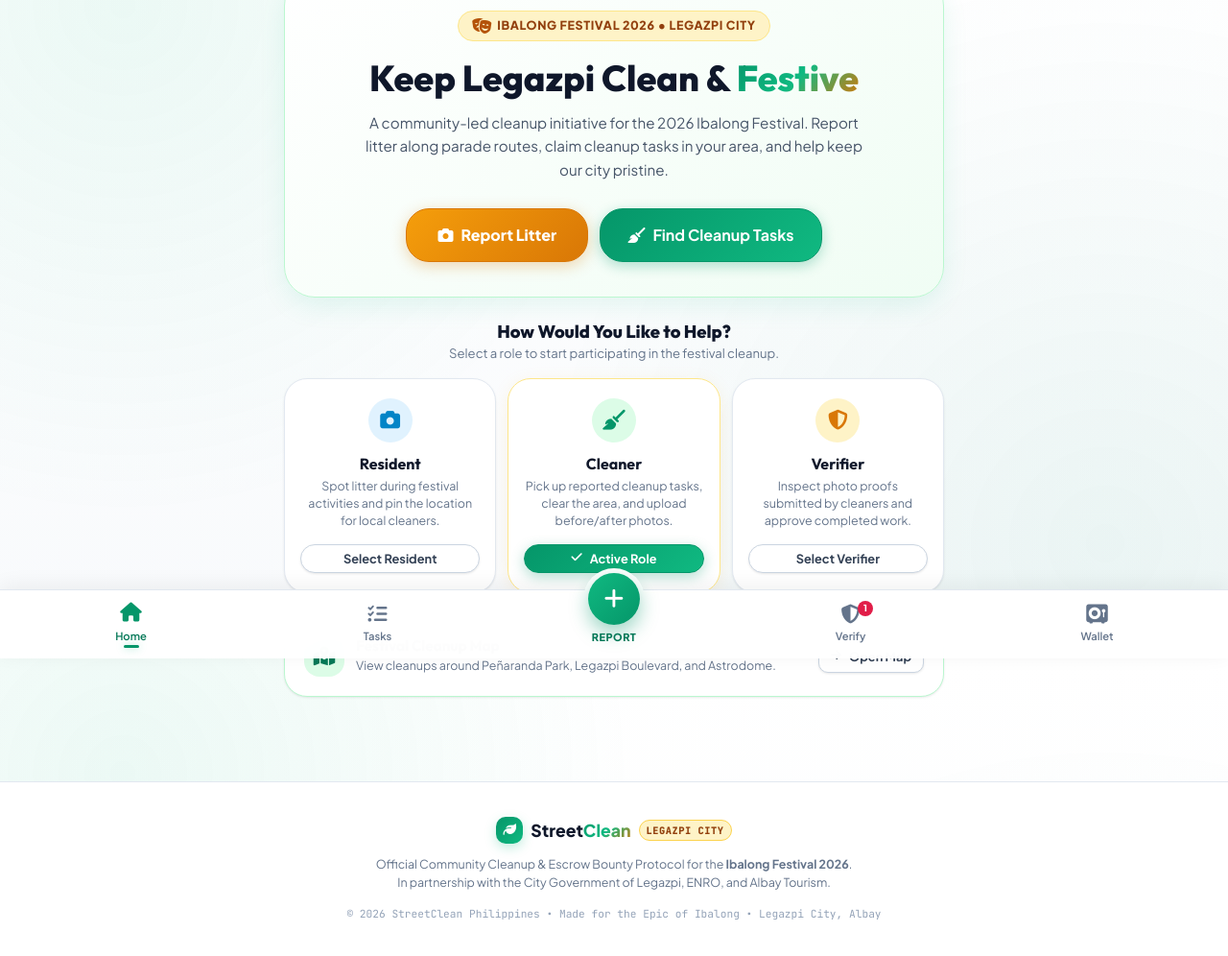
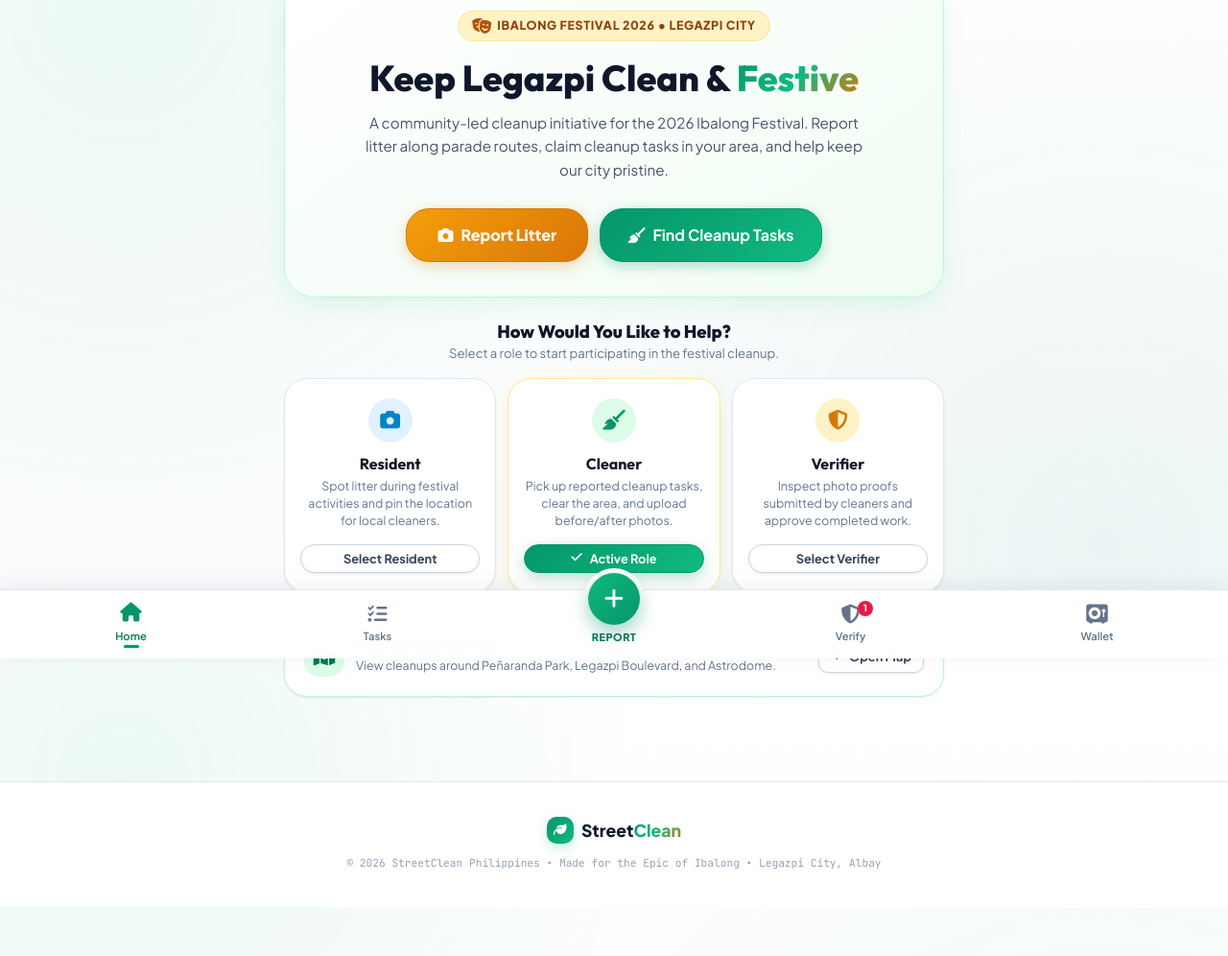
Before and after one commit to Paimoru/StreetClean, a website: page streetcleanMaydesign/index.html in a window 1280 px wide. Shown: the part 114-1110 px from the top of the page at 96% size. Drawn offline with nearby package versions, Linux system fonts and the light colour scheme.

Commit message:
remove redundant text

```diff
--- a/streetcleanMaydesign/index.html
+++ b/streetcleanMaydesign/index.html
@@ -146,11 +146,8 @@
         <div style="display: flex; align-items: center; justify-content: center; gap: 8px; margin-bottom: 0.75rem;">
           <div class="brand-icon" style="width: 28px; height: 28px; font-size: 0.85rem;"><i class="fa-solid fa-leaf"></i></div>
           <span style="font-weight: 800; font-size: 1.1rem; color: #0f172a;">Street<span class="gradient-text">Clean</span></span>
-          <span class="brand-tag">Legazpi City</span>
         </div>
-        <p style="font-size: 0.78rem; color: #64748b; max-width: 500px; margin: 0 auto 1rem auto; line-height: 1.5;">
-          Official Community Cleanup & Escrow Bounty Protocol for the <strong>Ibalong Festival 2026</strong>. In partnership with the City Government of Legazpi, ENRO, and Albay Tourism.
-        </p>
+
         <div style="font-size: 0.7rem; color: #94a3b8; font-family: var(--font-mono);">
           © 2026 StreetClean Philippines • Made for the Epic of Ibalong • Legazpi City, Albay
         </div>
```
